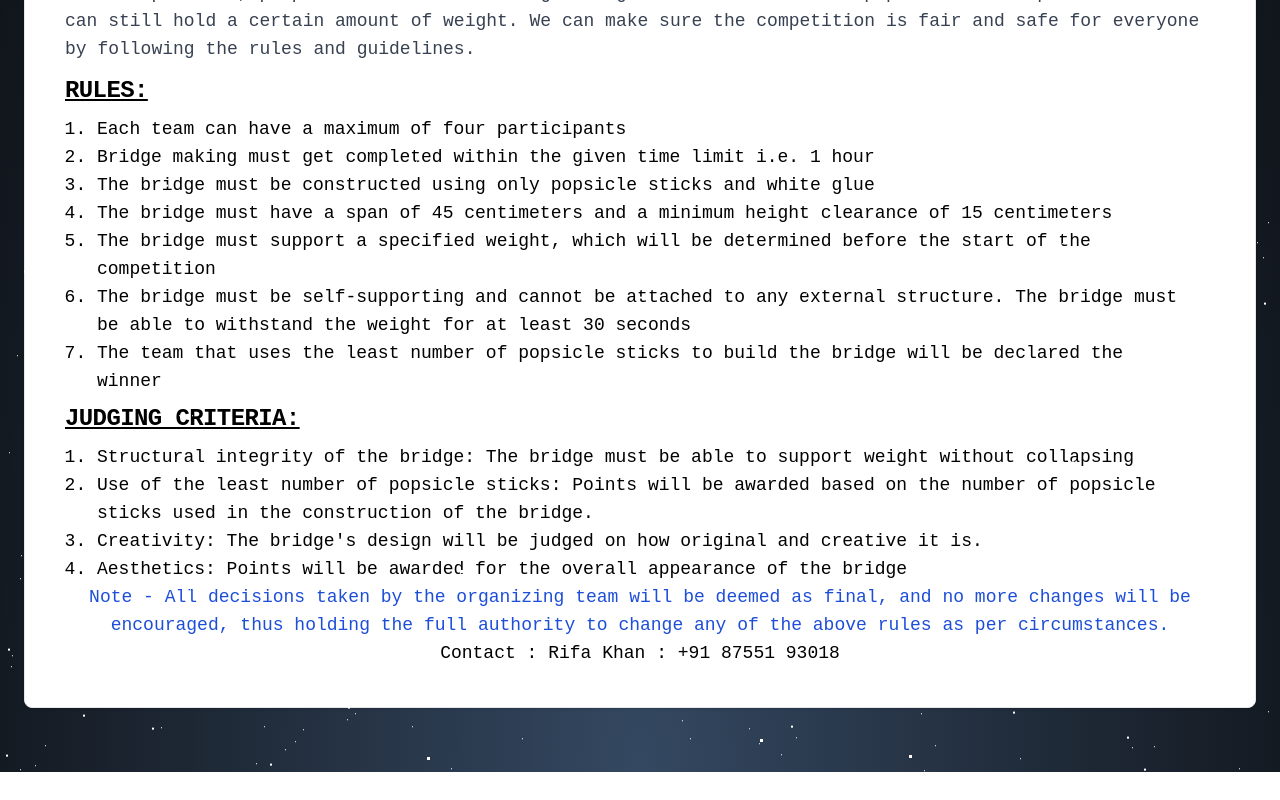
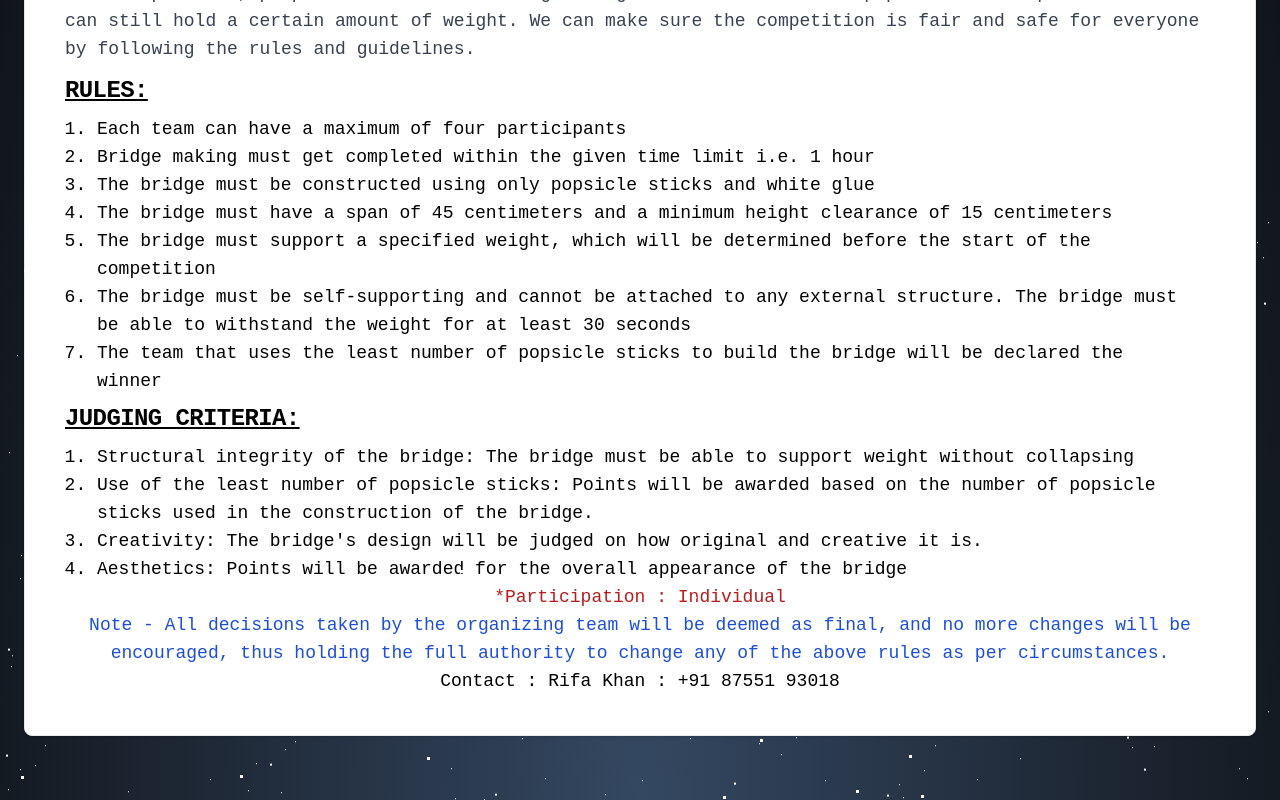
Before and after one commit to jason-dan-iel/Edificio-Website, a React (Vite) app in the folder client/: page /bridgemaking in a window 1280 px wide. Shown: the part 828-1628 px from the top of the page. Before the commit the page ends 1600 px from the top, so only its background shows below. Built offline with nearby package versions, Linux system fonts and the light colour scheme; a web font is replaced by a local one.

Commit message:
added participation type

```diff
--- a/client/src/Events/bridgemaking.jsx
+++ b/client/src/Events/bridgemaking.jsx
@@ -164,6 +164,7 @@ export default function BridgeMaking() {
                   of the bridge
                 </li>
               </ol>
+              <li className="text-red-700 text-center">*Participation : Individual</li>
               <li className="text-blue-700 text-center">
                 Note - All decisions taken by the organizing team will be deemed
                 as final, and no more changes will be encouraged, thus holding
--- a/client/src/Events/cadacetto.jsx
+++ b/client/src/Events/cadacetto.jsx
@@ -178,6 +178,7 @@ export default function Cadacetto() {
                 </li>
                 <li>Judging will be done on the basis of various criterias.</li>
               </ol>
+              <li className="text-red-700 text-center">*Participation : Individual</li>
               <li className="text-blue-700 text-center">
                 Note - All decisions taken by the organizing team will be deemed
                 as final, and no more changes will be encouraged, thus holding
--- a/client/src/Events/civiq.jsx
+++ b/client/src/Events/civiq.jsx
@@ -157,6 +157,7 @@ export default function Civiq() {
                 In case of a tie in round 2, teams will be given one or two
                 subjective problem statements
               </li>
+              <li className="text-red-700 text-center">*Participation : Individual</li>
               <li className="text-blue-700 text-center">
                 Note - All decisions taken by the organizing team will be deemed
                 as final, and no more changes will be encouraged, thus holding
--- a/client/src/Events/eureka.jsx
+++ b/client/src/Events/eureka.jsx
@@ -171,6 +171,7 @@ export default function Eureka() {
                 </ol>
                 <li>Judging will be done on the basis of various criterias.</li>
               </ol>
+              <li className="text-red-700 text-center">*Participation : Individual</li>
 
               <li className="text-blue-700 text-center">
                 Note - All decisions taken by the organizing team will be deemed
--- a/client/src/Events/pixivillis.jsx
+++ b/client/src/Events/pixivillis.jsx
@@ -147,6 +147,7 @@ export default function Pixivillis() {
                 <li>Problem statement: 20 points</li>
                 <li>Potential solution: 30 points</li>
               </ol>
+              <li className="text-red-700 text-center">*Participation : Individual</li>
               <li className="text-blue-700 text-center">
                 Note - All decisions taken by the organizing team will be deemed
                 as final, and no more changes will be encouraged, thus holding
```
